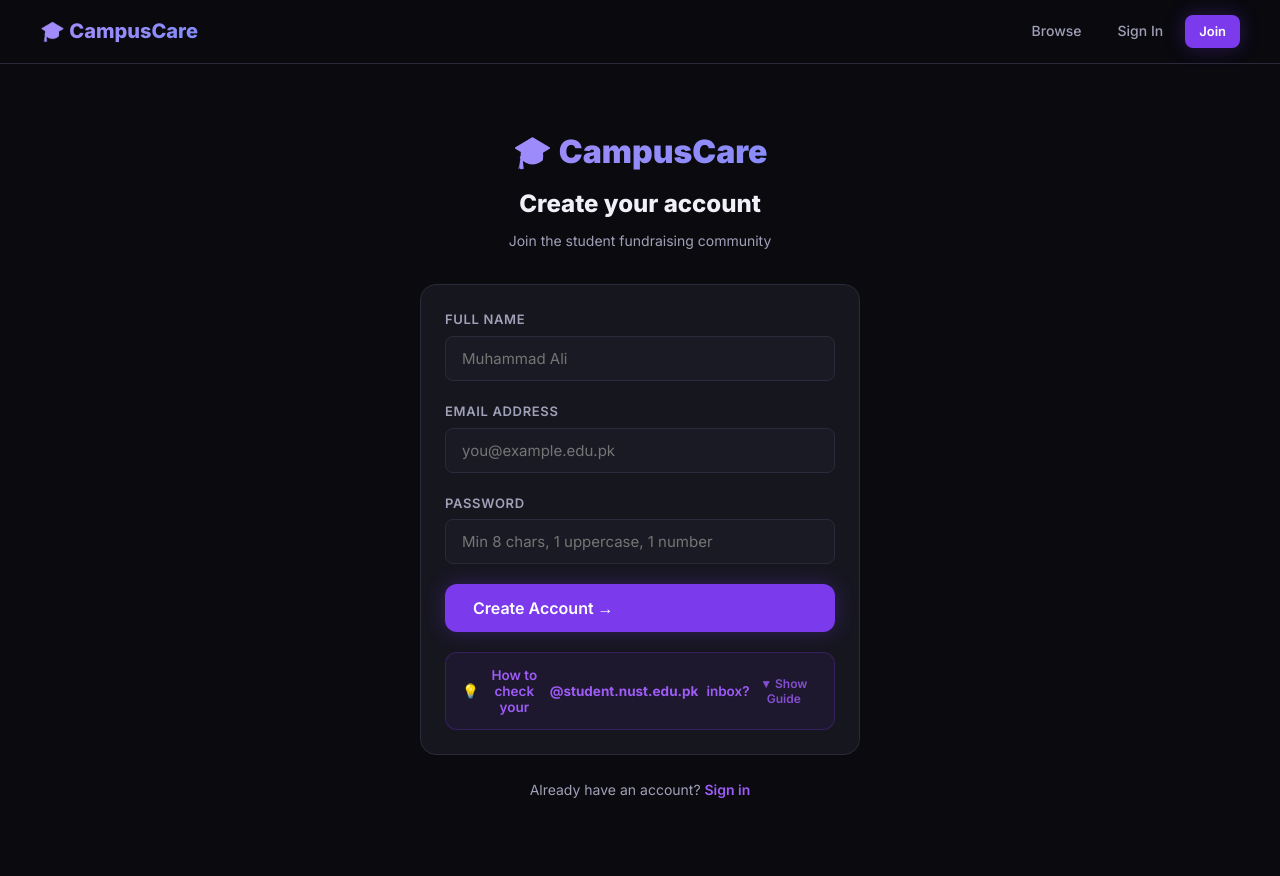
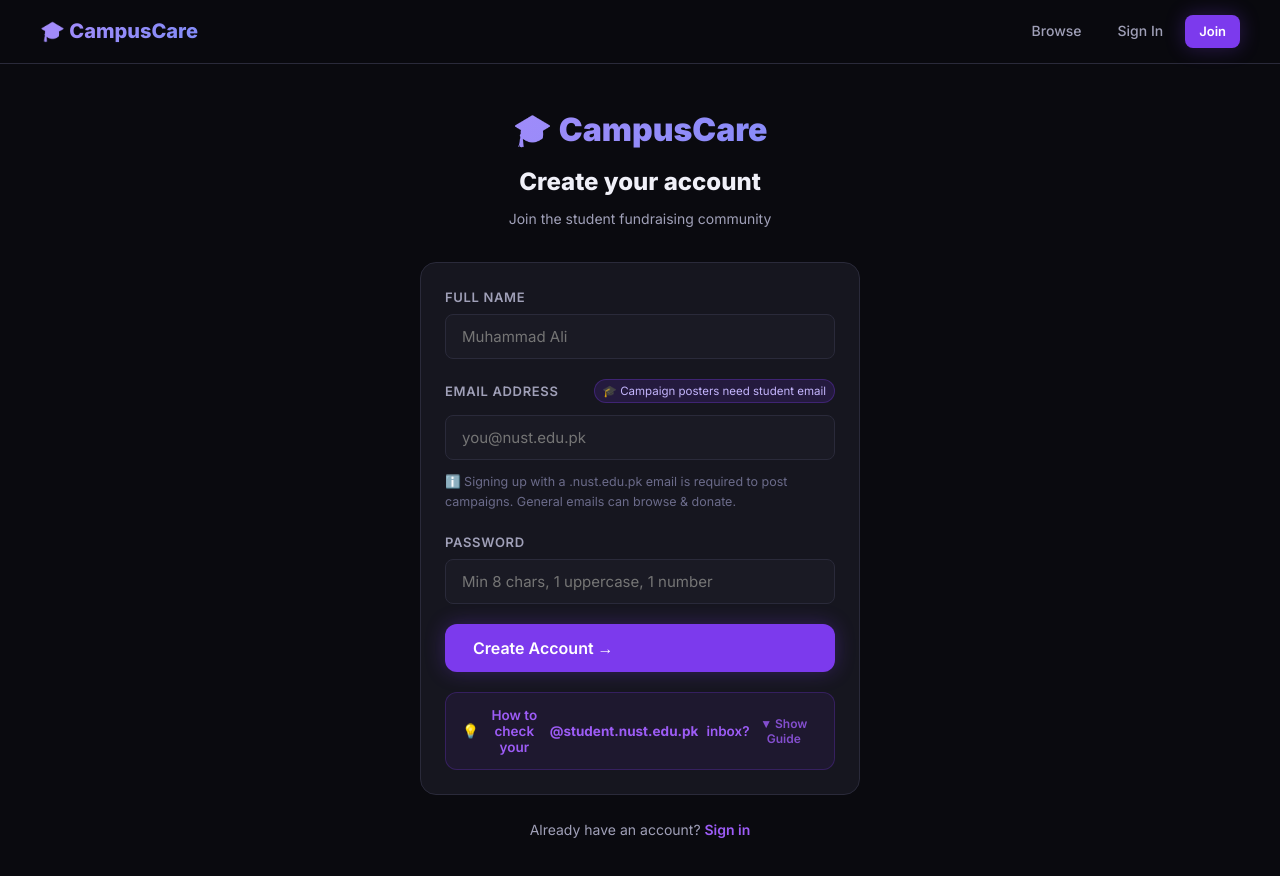
Before and after one commit to asjad2401/CampusCare, a Next.js app: page /auth/register in a window 1280 px wide. Shown: the top 876 px of the page. Built offline with nearby package versions, Linux system fonts and the light colour scheme; no server answers.

Commit message:
Add student email requirement badge and hint cue to registration form

```diff
--- a/app/auth/register/page.tsx
+++ b/app/auth/register/page.tsx
@@ -51,14 +51,19 @@ export default function RegisterPage() {
                     onChange={e => setForm(f => ({ ...f, name: e.target.value }))} required />
                 </div>
                 <div className="form-group">
-                  <label className="form-label">Email Address</label>
-                  <input className="form-input" type="email" placeholder="you@example.edu.pk"
+                  <div style={{ display: 'flex', justifyContent: 'space-between', alignItems: 'center', marginBottom: '6px' }}>
+                    <label className="form-label" style={{ margin: 0 }}>Email Address</label>
+                    <span style={{ fontSize: '11.5px', color: '#c4b5fd', background: 'rgba(124, 58, 237, 0.15)', padding: '2px 8px', borderRadius: '12px', border: '1px solid rgba(124, 58, 237, 0.3)' }}>
+                      🎓 Campaign posters need student email
+                    </span>
+                  </div>
+                  <input className="form-input" type="email" placeholder="you@nust.edu.pk"
                     value={form.email} onChange={e => setForm(f => ({ ...f, email: e.target.value }))} required />
-                  {form.email && (
-                    <span className={`form-hint ${isNust ? '' : ''}`} style={{ color: isNust ? 'var(--success)' : 'var(--text-muted)' }}>
-                      {isNust ? '✅ Student email — you can post campaigns' : 'ℹ️ General email — you can browse & donate'}
-                    </span>
-                  )}
+                  <span className="form-hint" style={{ marginTop: '6px', fontSize: '12.5px', display: 'block', color: isNust ? 'var(--success)' : 'var(--text-muted)' }}>
+                    {isNust
+                      ? '✅ Verified student email detected — permissions to post campaigns will be enabled.'
+                      : 'ℹ️ Signing up with a .nust.edu.pk email is required to post campaigns. General emails can browse & donate.'}
+                  </span>
                 </div>
                 <div className="form-group">
                   <label className="form-label">Password</label>
```
